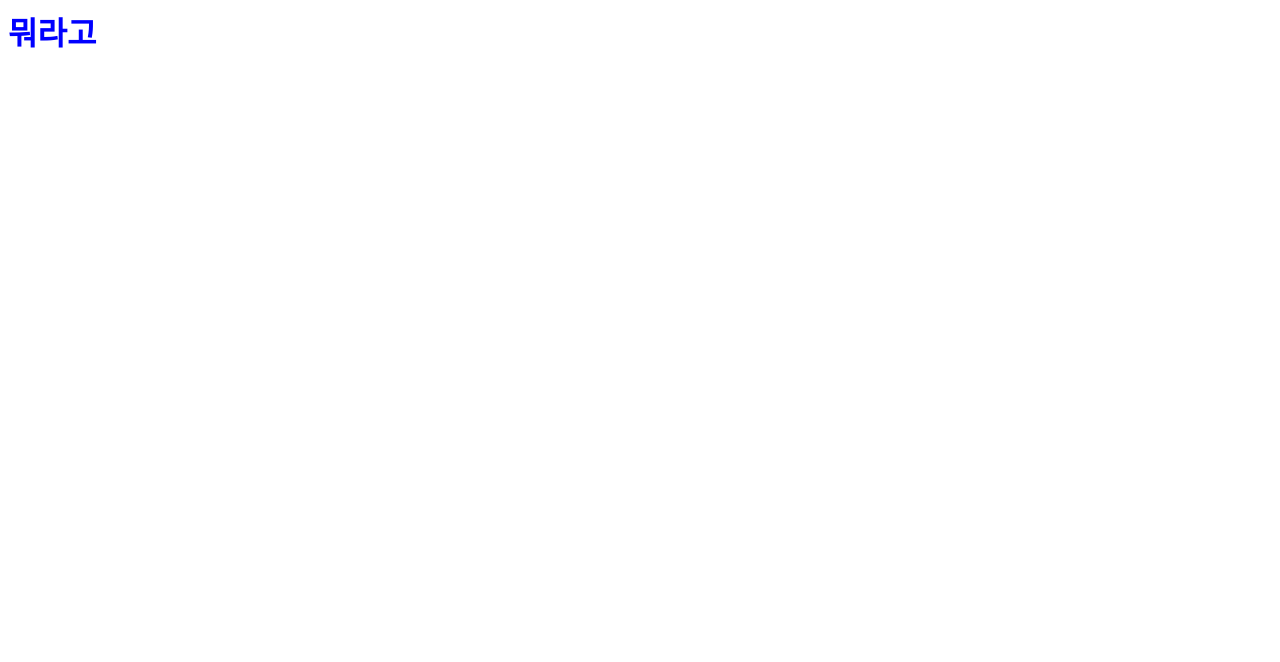
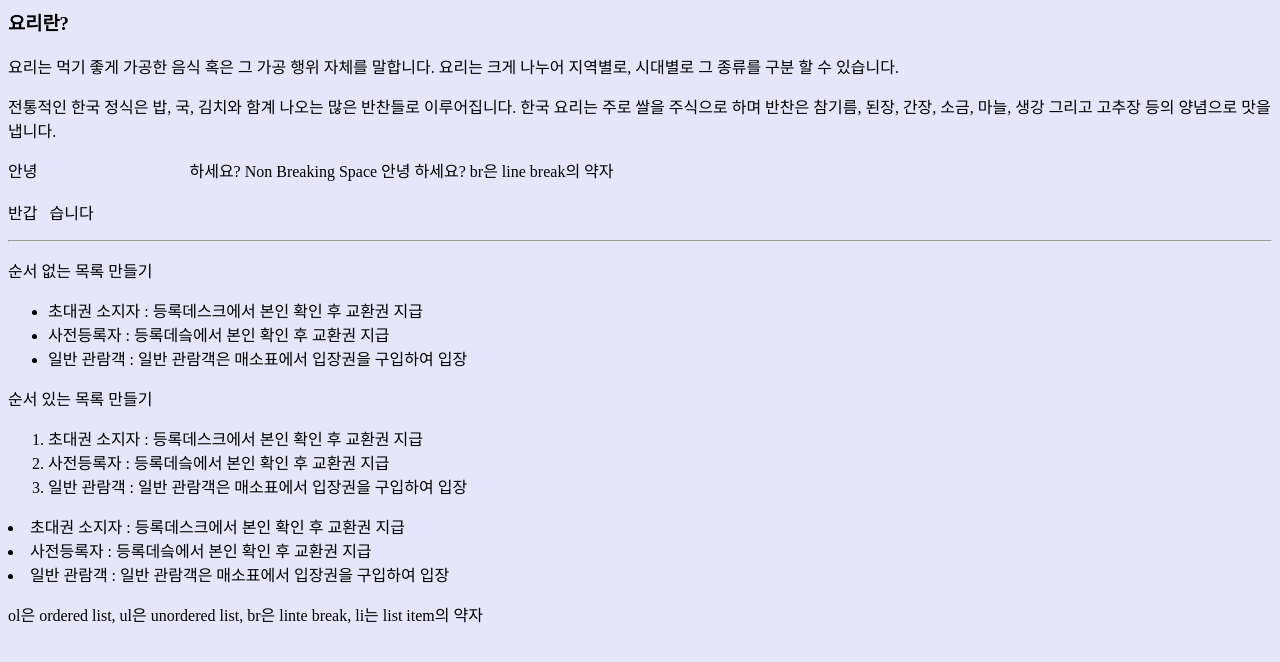
Before and after one commit to sonmandu/sonmandu.github.io, a plain HTML site: page index.html in a window 1280 px wide. Drawn offline with Linux system fonts and the light colour scheme.

Commit message:
요리란?

```diff
--- a/index.html
+++ b/index.html
@@ -2,7 +2,32 @@
     <head>
         <title>뭐시라고</title>
     </head>
-    <body>
-        <h1 style="color: blue">뭐라고</h1>
-    </body>
+    <body bgcolor="#E6E6FA">
+        <h3>요리란?</h3>
+        <p>요리는 먹기 좋게 가공한 음식 혹은 그 가공 행위 자체를 말합니다. 요리는 크게 나누어 지역별로, 시대별로 그 종류를 구분 할 수 있습니다.</p>
+
+        <P>전통적인 한국 정식은 밥, 국, 김치와 함계 나오는 많은 반찬들로 이루어집니다. 한국 요리는 주로 쌀을 주식으로 하며 반찬은 참기름, 된장, 간장, 소금, 마늘, 생강 그리고 고추장 등의 양념으로 맛을 냅니다.</P>
+
+        <p>안녕&nbsp;&nbsp;&nbsp;&nbsp;&nbsp;&nbsp;&nbsp;&nbsp;&nbsp;&nbsp;&nbsp;&nbsp;&nbsp;&nbsp;&nbsp;&nbsp;&nbsp;&nbsp;&nbsp;&nbsp;&nbsp;&nbsp;&nbsp;&nbsp;&nbsp;&nbsp;&nbsp;&nbsp;&nbsp;&nbsp;&nbsp;&nbsp;&nbsp;&nbsp;&nbsp;&nbsp;&nbsp;&nbsp;하세요? Non Breaking Space 안녕                             하세요? br은 line break의 약자<br><br>
+           반갑&nbsp;&nbsp;&nbsp;습니다</p>
+           <hr>
+           <p>순서 없는 목록 만들기</p>
+           <ul>
+              <li>초대권 소지자 : 등록데스크에서 본인 확인 후 교환권 지급</li>
+              <li>사전등록자 : 등록데슼에서 본인 확인 후 교환권 지급</li>
+              <li>일반 관람객 : 일반 관람객은 매소표에서 입장권을 구입하여 입장</li>
+             </ul>
+        <p>순서 있는 목록 만들기</p>
+           <ol>
+              <li>초대권 소지자 : 등록데스크에서 본인 확인 후 교환권 지급</li>
+              <li>사전등록자 : 등록데슼에서 본인 확인 후 교환권 지급</li>
+              <li>일반 관람객 : 일반 관람객은 매소표에서 입장권을 구입하여 입장</li>
+             </ol>
+              <dl>
+              <li>초대권 소지자 : 등록데스크에서 본인 확인 후 교환권 지급</li>
+              <li>사전등록자 : 등록데슼에서 본인 확인 후 교환권 지급</li>
+              <li>일반 관람객 : 일반 관람객은 매소표에서 입장권을 구입하여 입장</li>
+              <p>ol은 ordered list, ul은 unordered list, br은 linte break, li는 list item의 약자</p>
+             </dl>
+     </body>
 </html>
```
